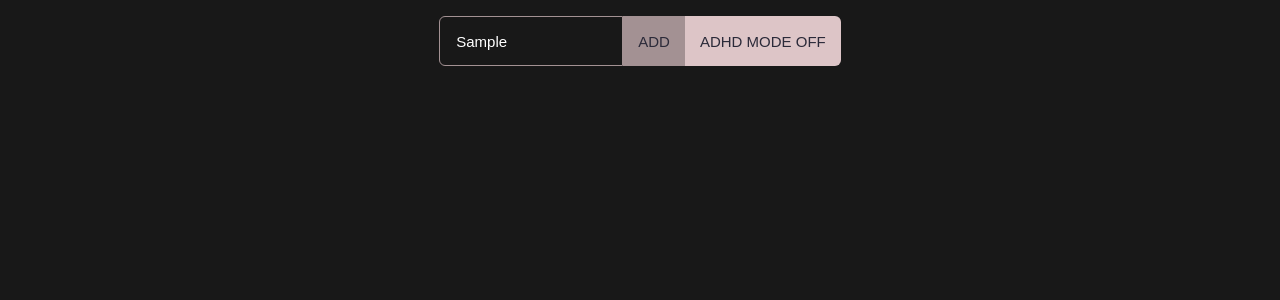
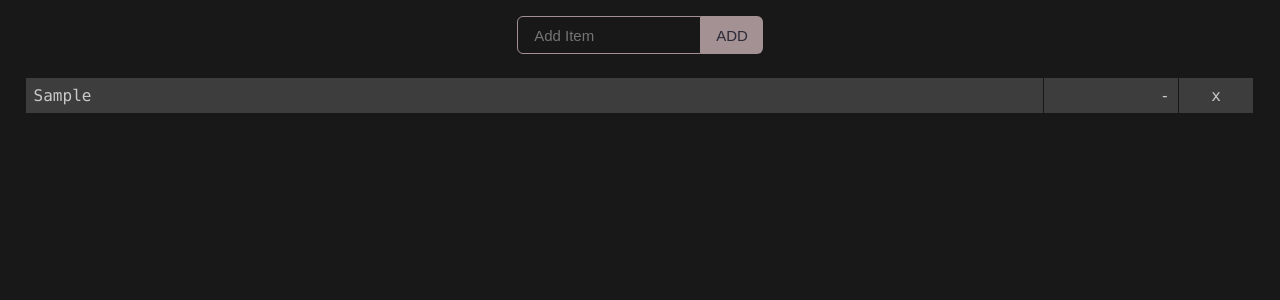
Before and after one commit to evanvin/priority-ticker, a React (Create React App) app: page / in a window 1280 px wide. Both pictures are taken after typing "Sample" into the empty fields and a click on the button "ADD". Shown: the top 300 px of the page. Built offline with nearby package versions, Linux system fonts and the light colour scheme; a web font is replaced by a local one.

Commit message:
deployable

```diff
--- a/package.json
+++ b/package.json
@@ -1,6 +1,7 @@
 {
   "name": "priority-ticker",
   "version": "0.1.0",
+  "homepage": "http://evanvin.github.io/priority-ticker",
   "private": true,
   "dependencies": {
     "@testing-library/jest-dom": "^5.16.5",
@@ -27,7 +28,9 @@
     "start-js": "react-scripts start",
     "build": "react-scripts build",
     "test": "react-scripts test",
-    "eject": "react-scripts eject"
+    "eject": "react-scripts eject",
+    "predeploy": "npm run build",
+    "deploy": "gh-pages -d build"
   },
   "eslintConfig": {
     "extends": [
@@ -50,6 +53,7 @@
   "devDependencies": {
     "@types/uuid": "^9.0.1",
     "autoprefixer": "^10.4.14",
+    "gh-pages": "^5.0.0",
     "postcss-cli": "^10.1.0",
     "postcss-custom-media": "^9.1.3",
     "postcss-nested": "^6.0.1",
--- a/src/App.tsx
+++ b/src/App.tsx
@@ -15,7 +15,6 @@ const reorder = (
   endIndex: number
 ): Array<Item> => {
   const result = Array.from(list);
-  const og = Array.from(list);
 
   const [removed] = result.splice(startIndex, 1);
   removed['lastUpdated'] = new Date();
@@ -31,20 +30,16 @@ const reorder = (
     removed['changeAmount'] = change;
   }
 
-  console.log(startIndex, endIndex);
-  // let pre2 = result.slice(endIndex);
-  // console.log(pre2);
-
   result.splice(endIndex, 0, removed);
 
   if (startIndex < endIndex) {
     // increase all that were moved above the currently selected by one
-    for (let i = 0; i < endIndex; i++) {
+    for (let i = startIndex; i < endIndex; i++) {
       result[i].changeAmount += 1;
     }
   } else {
     // decrease all that were moved below the currently select by one
-    for (let i = endIndex; i < startIndex; i++) {
+    for (let i = endIndex + 1; i <= startIndex; i++) {
       result[i].changeAmount -= 1;
     }
   }
@@ -131,6 +126,16 @@ class App extends React.Component<MyProps, MyState> {
     this.setState({ items, typedItem: '' });
   };
 
+  delete = (index: number): void => {
+    const { items } = this.state;
+
+    items.splice(index, 1);
+
+    localStorage.setItem(itemsLocalStorageKey, JSON.stringify(items));
+
+    this.setState({ items });
+  };
+
   componentDidMount() {
     let ls: string | null = localStorage.getItem(itemsLocalStorageKey);
 
@@ -160,8 +165,7 @@ class App extends React.Component<MyProps, MyState> {
                 this.setState({ typedItem: e.target.value });
               }}
             />
-            <button>ADD</button>
-            <button>ADHD MODE OFF</button>
+            <button onClick={this.add}>ADD</button>
           </div>
         </div>
         <DragDropContext onDragEnd={this.onDragEnd}>
@@ -192,7 +196,12 @@ class App extends React.Component<MyProps, MyState> {
                             {getArrow(item.changeAmount)}
                           </div>
                         )}
-                        <div className='remove'>x</div>
+                        <div
+                          className='remove'
+                          onClick={(e) => this.delete(index)}
+                        >
+                          x
+                        </div>
                       </div>
                     )}
                   </Draggable>
--- a/src/index.css
+++ b/src/index.css
@@ -45,7 +45,7 @@ body {
     }
 
 .container > .add-to > .input-group > .input-field {
-        min-height: 48px;
+        min-height: 36px;
         max-width: 150px;
         padding: 0 1rem;
         color: #fff;
@@ -62,7 +62,7 @@ body {
         }
 
 .container > .add-to > .input-group > button {
-        min-height: 50px;
+        min-height: 38px;
         padding: 0.5em 1em;
         border: none;
         background-color: var(--add-to-input);
--- a/src/styles/main.scss
+++ b/src/styles/main.scss
@@ -48,7 +48,7 @@ body {
       align-items: center;
 
       > .input-field {
-        min-height: 48px;
+        min-height: 36px;
         max-width: 150px;
         padding: 0 1rem;
         color: #fff;
@@ -65,7 +65,7 @@ body {
       }
 
       > button {
-        min-height: 50px;
+        min-height: 38px;
         padding: 0.5em 1em;
         border: none;
         background-color: var(--add-to-input);
```
Also changed, not shown: 2 other files (tests, documents, lock files or other folders).
